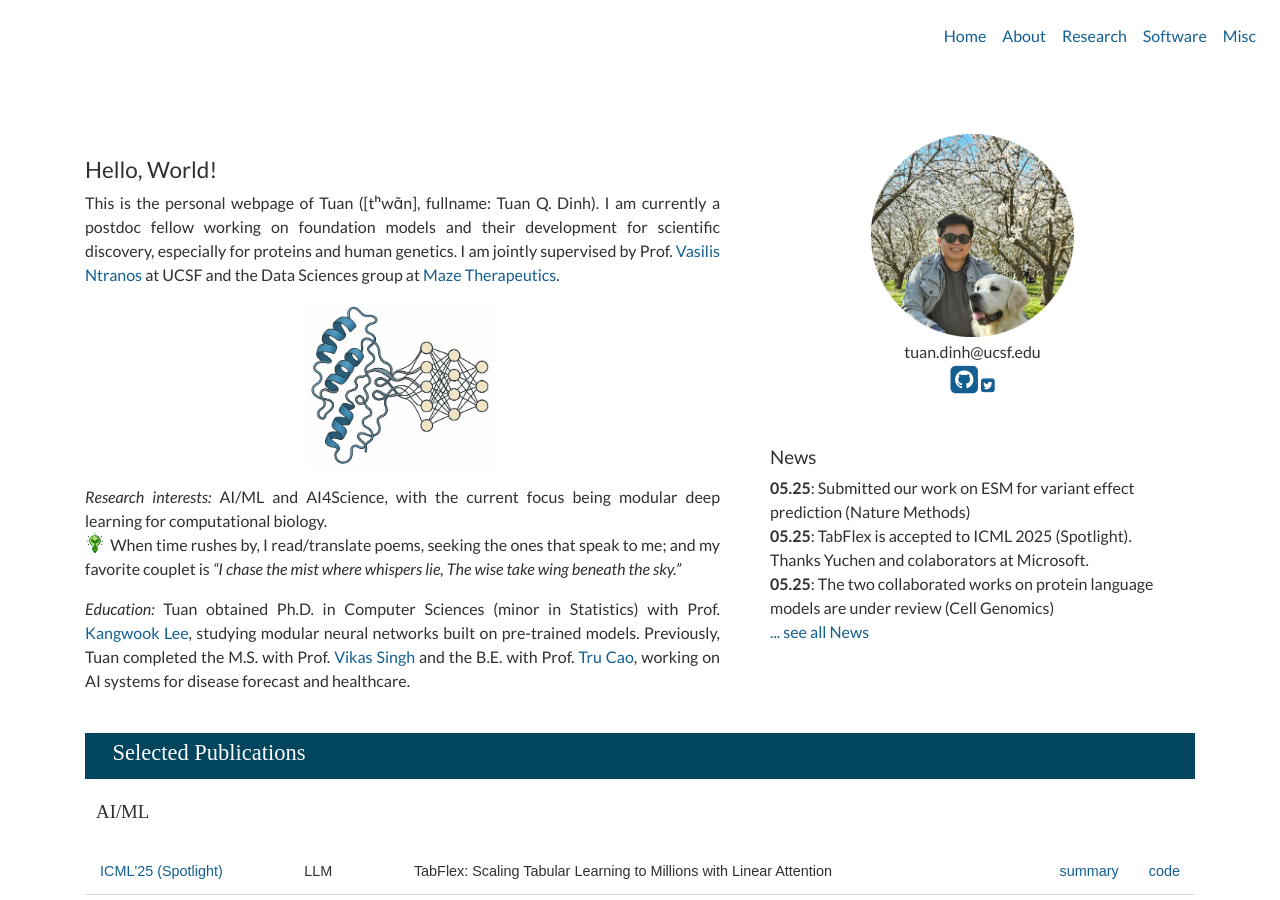
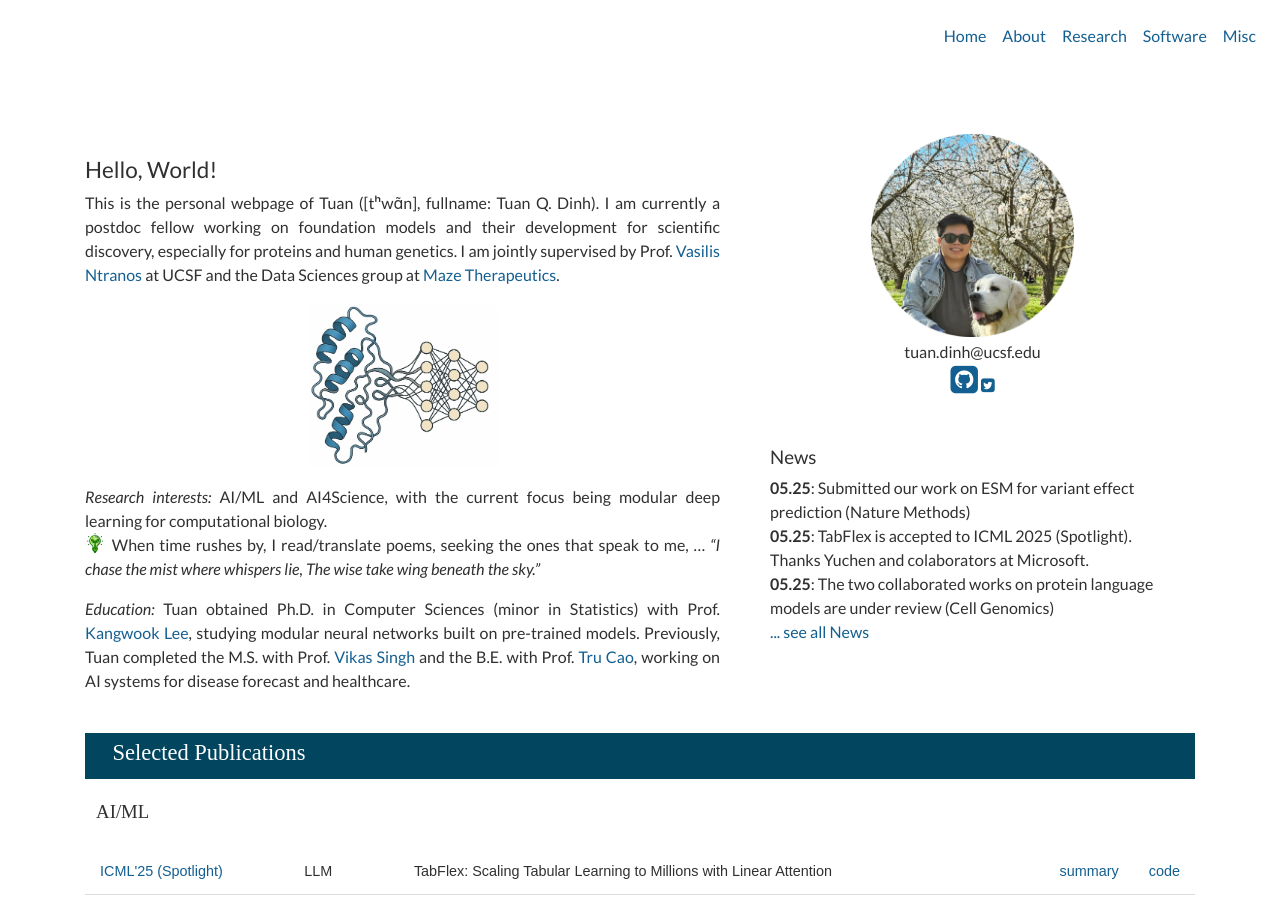
Before and after one commit to tuanqdinh/tuanqdinh.github.io, a Jekyll site: the page built from _pages/home.md, in a window 1280 px wide and 900 px high. Built offline with Jekyll 4.4.1, drawn with Linux system fonts in a browser that asks for light colours; nearby versions of some CDN libraries; a style sheet for code colours, icons or effects is not loaded.

Commit message:
update news

```diff
--- a/_pages/home.md
+++ b/_pages/home.md
@@ -37,7 +37,7 @@
 <!-- </div> -->
 
 <p style="text-align:justify;"><em>Research interests:</em> AI/ML and AI4Science, with the current focus being modular deep learning for computational biology.<br>
-<img src="images/light-bulb.png" width="20" height="20" style="margin-right:2px" class="d-inline-block align-top" alt=""> When time rushes by, I read/translate poems, seeking the ones that speak to me; and my favorite couplet is <em><q>I chase the mist where whispers lie, The wise take wing beneath the sky.</q></em></p>
+<img src="images/light-bulb.png" width="20" height="20" style="margin-right:2px" class="d-inline-block align-top" alt=""> When time rushes by, I read/translate poems, seeking the ones that speak to me, ... <em><q>I chase the mist where whispers lie, The wise take wing beneath the sky.</q></em></p>
 
 <p style="text-align:justify;"> <em>Education:</em> Tuan obtained Ph.D. in Computer Sciences (minor in Statistics) with Prof. <a href="https://kangwooklee.com/">Kangwook Lee</a>, studying modular neural networks built on pre-trained models. Previously, Tuan completed the M.S. with Prof. <a href="https://www.biostat.wisc.edu/~vsingh/">Vikas Singh</a> and the B.E. with Prof. <a href="https://sph.uth.edu/faculty/index.htm#KAxVpHwjEQAbZXgfZvxCQA==">Tru Cao</a>, working on AI systems for disease forecast and healthcare.</p>
 
```
Also changed, not shown: 1 other file.
